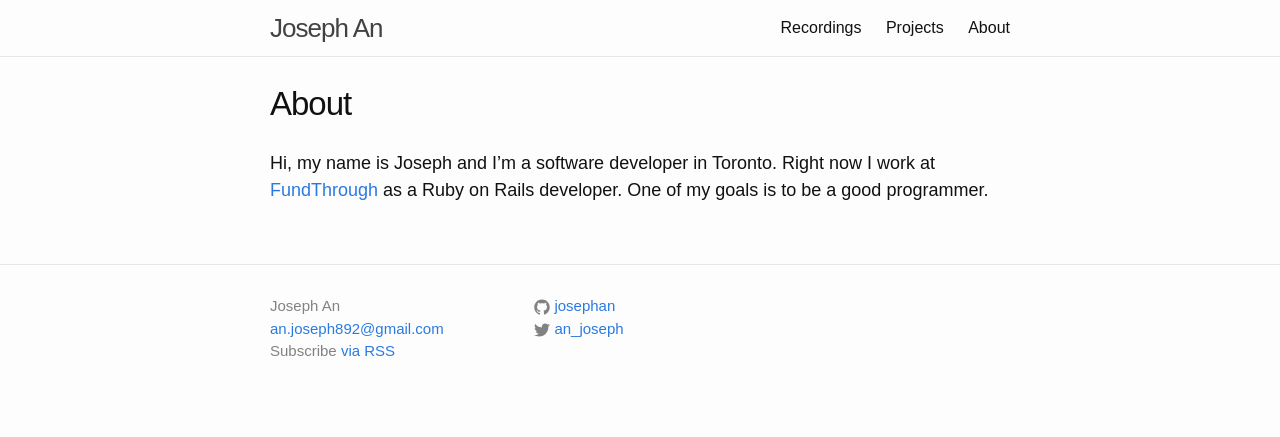
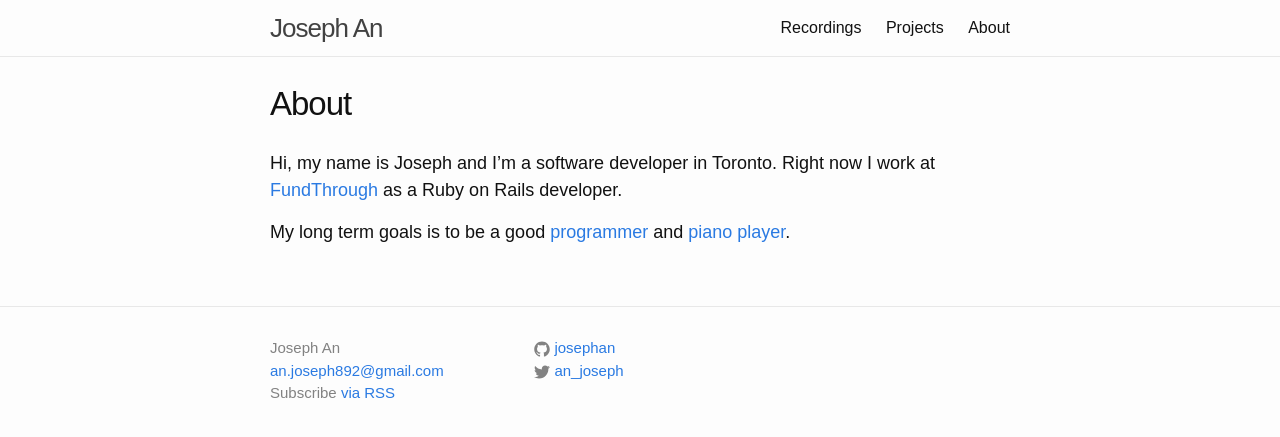
Before and after one commit to josephan/josephan.github.io, a Jekyll site: the page built from about.md, in a window 1280 px wide. Shown: the top 437 px of the page. Built offline with Jekyll 4.4.1, drawn with Linux system fonts in a browser that asks for light colours.

Commit message:
Update about page

```diff
--- a/about.md
+++ b/about.md
@@ -4,4 +4,6 @@ title: About
 permalink: /about/
 ---
 
-Hi, my name is Joseph and I'm a software developer in Toronto. Right now I work at [FundThrough](https://www.fundthrough.com/) as a Ruby on Rails developer. One of my goals is to be a good programmer.
+Hi, my name is Joseph and I'm a software developer in Toronto. Right now I work at [FundThrough](https://www.fundthrough.com/) as a Ruby on Rails developer.
+
+My long term goals is to be a good [programmer](https://www.github.com/josephan/) and [piano player](./../recordings/).
```
